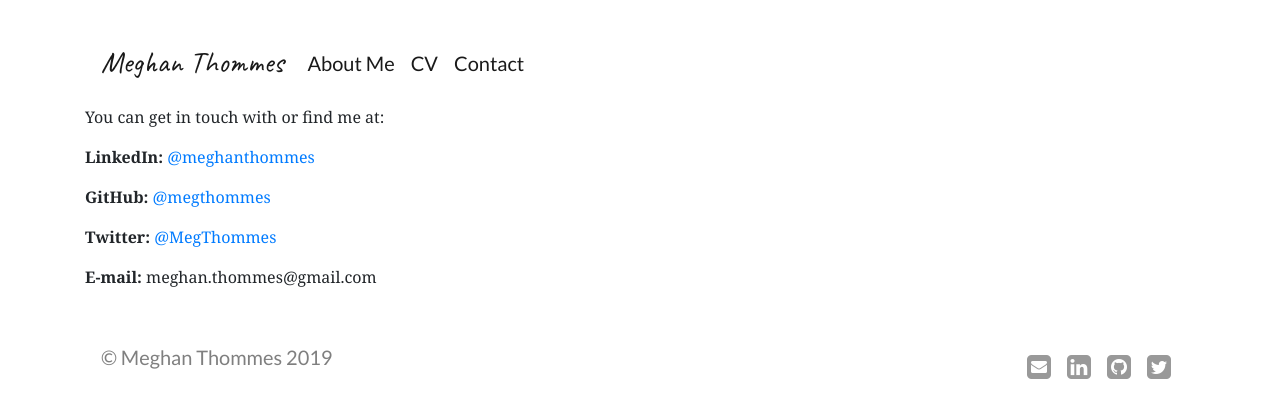
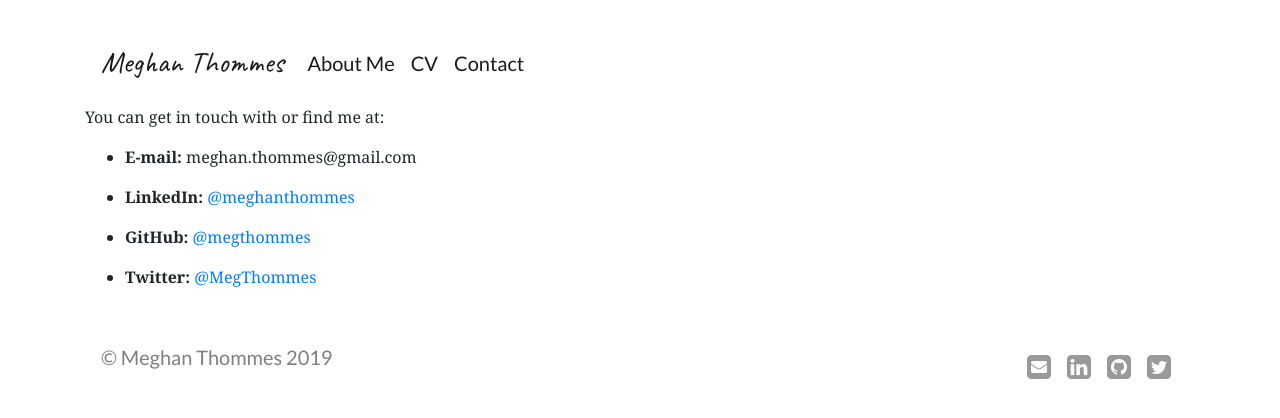
Before and after one commit to megthommes/megthommes.github.io, a Jekyll site: the page built from contact/index.html, in a window 1280 px wide. Shown: the top 418 px of the page. Built offline with Jekyll 4.4.1, drawn with Linux system fonts in a browser that asks for light colours; some web fonts are replaced.

Commit message:
Update index.html

```diff
--- a/contact/index.html
+++ b/contact/index.html
@@ -11,12 +11,23 @@ contact: active
 
 	<p>You can get in touch with or find me at:</p>
 
-	<p><strong>LinkedIn: </strong><a href="https://www.linkedin.com/in/meghanthommes/" target="_blank">@meghanthommes</a></p>
-
-	<p><strong>GitHub: </strong><a href="https://github.com/megthommes" target="_blank">@megthommes</a></p>
-
-	<p><strong>Twitter: </strong><a href="https://twitter.com/MegThommes" target="_blank">@MegThommes</a></p>
-
-	<p><strong>E-mail: </strong><span class="obfuscate">moc.liamg@semmoht.nahgem</span></p>
+		<ul>
+			<!-- Email -->
+			<li>
+				<p><strong>E-mail: </strong><span class="obfuscate">moc.liamg@semmoht.nahgem</span></p>
+			</li>
+			<!-- LinkedIn -->
+			<li>
+				<p><strong>LinkedIn: </strong><a href="https://www.linkedin.com/in/meghanthommes/" target="_blank">@meghanthommes</a></p>
+			</li>
+			<!-- GitHub -->
+			<li>
+				<p><strong>GitHub: </strong><a href="https://github.com/megthommes" target="_blank">@megthommes</a></p>
+			</li>
+			<!-- Twitter -->
+			<li>
+				<p><strong>Twitter: </strong><a href="https://twitter.com/MegThommes" target="_blank">@MegThommes</a></p>
+			</li>
+		</ul>
 
 </div>
```
